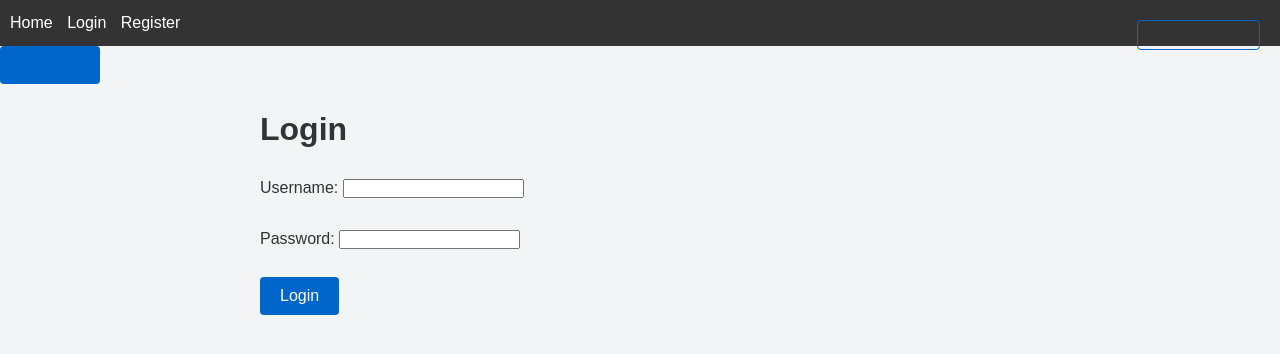
After one commit to fossie08/hareandtortoise-webapp, a Flask app: page /login in a window 1280 px wide. The commit adds this page. Shown: the top 354 px of the page. Run offline with Flask 3, Linux system fonts and the light colour scheme.

Commit message:
working with some changes

```diff
--- a/app.py
+++ b/app.py
@@ -3,14 +3,55 @@ from flask_sqlalchemy import SQLAlchemy
 from models import db, User, Race
 import json, os
 import csv
+from flask_login import LoginManager, UserMixin, login_user, logout_user, login_required, current_user
+from werkzeug.security import generate_password_hash  # At the top of app.py
+from werkzeug.security import check_password_hash  # Also import check_password_hash if not already
+
 
 app = Flask(__name__)
 app.config['SQLALCHEMY_DATABASE_URI'] = 'sqlite:///database.db'
 app.config['UPLOAD_FOLDER'] = 'uploads'
 db.init_app(app)
+app.secret_key = "ureiqshyeiogveysogvweyrgvbeorvbehoqrvbhqervbhqewugfyewqtgr643tr5629341tr781023trygfugcfgyue7t91f1gtgte"
 
 with app.app_context():
     db.create_all()  # Initialize the database
+
+# Initialize LoginManager
+login_manager = LoginManager()
+login_manager.init_app(app)
+login_manager.login_view = 'login'  # Redirect to the login page if not authenticated
+
+@login_manager.user_loader
+def load_user(user_id):
+    return User.query.get(int(user_id))  # Load user by ID for flask_login
+
+
+@app.route('/login', methods=['GET', 'POST'])
+def login():
+    if request.method == 'POST':
+        username = request.form['username']
+        password = request.form['password']
+
+        # Find the user
+        user = User.query.filter_by(username=username).first()
+
+        # Validate the password
+        if user and user.check_password(password):
+            login_user(user)
+            return redirect(url_for('index'))  # Redirect to homepage after successful login
+        else:
+            return "Invalid username or password."  # Show an error message if invalid
+
+    return render_template('login.html')
+
+
+@app.route('/logout')
+@login_required
+def logout():
+    logout_user()
+    return redirect(url_for('index'))
+
 
 # Homepage
 @app.route('/')
@@ -20,6 +61,7 @@ def index():
 
 # File upload
 @app.route('/upload', methods=['GET', 'POST'])
+@login_required
 def upload_file():
     if request.method == 'POST':
         username = request.form['username']
@@ -69,5 +111,37 @@ def user_profile(username):
     races = Race.query.filter_by(user_id=user.id).all()
     return render_template('user.html', user=user, races=races)
 
+@app.route('/search_users', methods=['GET'])
+def search_users():
+    query = request.args.get('query')
+    if query:
+        users = User.query.filter(User.username.like(f'%{query}%')).all()
+    else:
+        users = User.query.all()
+    return render_template('index.html', users=users, query=query)
+
+@app.route('/register', methods=['GET', 'POST'])
+def register():
+    if request.method == 'POST':
+        username = request.form['username']
+        password = request.form['password']
+
+        # Check if username already exists
+        existing_user = User.query.filter_by(username=username).first()
+        if existing_user:
+            return "Username already taken, please choose another."
+
+        # Create new user with hashed password
+        new_user = User(username=username)
+        new_user.set_password(password)
+
+        # Add and commit the new user to the database
+        db.session.add(new_user)
+        db.session.commit()
+
+        return redirect(url_for('index'))
+
+    return render_template('register.html')
+
 if __name__ == '__main__':
     app.run(debug=True)
--- a/templates/base.html
+++ b/templates/base.html
@@ -11,9 +11,38 @@
 <body>
     <!-- Loading Screen -->
     <div id="loading-screen">Loading...</div>
+    <!-- Add this in templates/base.html, above the main content container -->
+<nav class="menubar">
+    <a href="{{ url_for('index') }}">Home</a>
+    {% if 'username' in session %}
+        <a href="{{ url_for('user_profile', username=session['username']) }}">Profile</a>
+        <a href="{{ url_for('upload_file') }}">Upload</a>
+        <a href="{{ url_for('logout') }}">Logout</a>
+    {% else %}
+        <a href="{{ url_for('login') }}">Login</a>
+        <a href="{{ url_for('register') }}">Register</a>
+    {% endif %}
+</nav>
+
+<style>
+    .menubar {
+        background-color: #333;
+        padding: 10px;
+        color: white;
+    }
+    .menubar a {
+        color: white;
+        text-decoration: none;
+        margin-right: 10px;
+    }
+    .menubar a:hover {
+        color: #ccc;
+    }
+</style>
 
     <!-- Theme Toggle Button -->
     <button id="theme-toggle">Toggle Theme</button>
+    <button><a href="/register">Register</a></button>
 
     <!-- Main Content Container -->
     <div class="container">
--- a/templates/index.html
+++ b/templates/index.html
@@ -6,6 +6,11 @@
 {% block content %}
     <h1>Welcome to the Hare & Tortoise Race App</h1>
     <p>Upload race simulation files, view profiles, and more.</p>
+    <form action="{{ url_for('search_users') }}" method="get">
+        <input type="text" name="query" placeholder="Search users" value="{{ query }}">
+        <button type="submit">Search</button>
+    </form>
+
     <ul>
       {% for user in users %}
         <li><a href="{{ url_for('user_profile', username=user.username) }}">{{ user.username }}</a></li>
--- /dev/null
+++ b/templates/login.html
@@ -0,0 +1,16 @@
+{% extends "base.html" %}
+
+{% block title %}Login{% endblock %}
+
+{% block content %}
+    <h1>Login</h1>
+    <form action="{{ url_for('login') }}" method="post">
+        <label for="username">Username:</label>
+        <input type="text" id="username" name="username" required><br><br>
+
+        <label for="password">Password:</label>
+        <input type="password" id="password" name="password" required><br><br>
+
+        <button type="submit">Login</button>
+    </form>
+{% endblock %}
--- a/templates/upload.html
+++ b/templates/upload.html
@@ -6,7 +6,7 @@
 {% block content %}
     <h1>Upload a New Race Simulation File</h1>
     <form action="{{ url_for('upload_file') }}" method="post" enctype="multipart/form-data">
-        Username: <input type="text" name="username" required><br>
+        Username: <input type="text" name="username" value="{{ session['username'] }}" readonly><br>
         Race File: <input type="file" name="file" required><br>
         <button type="submit">Upload</button>
     </form>
```
Also changed, not shown: models.py (+27 -1 lines), templates/register.html (added, +16 -0 lines), templates/user.html (+21 -6 lines), database.db (deleted), 3 other files.
